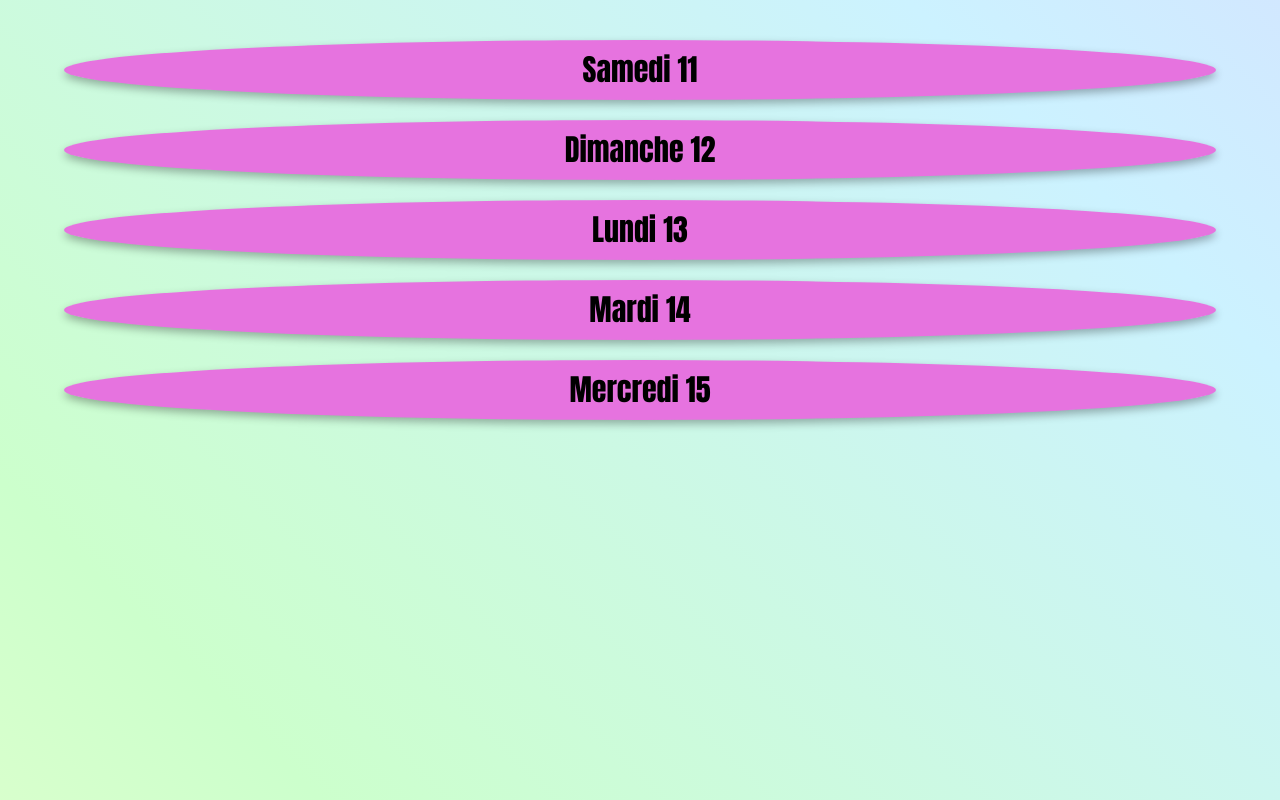
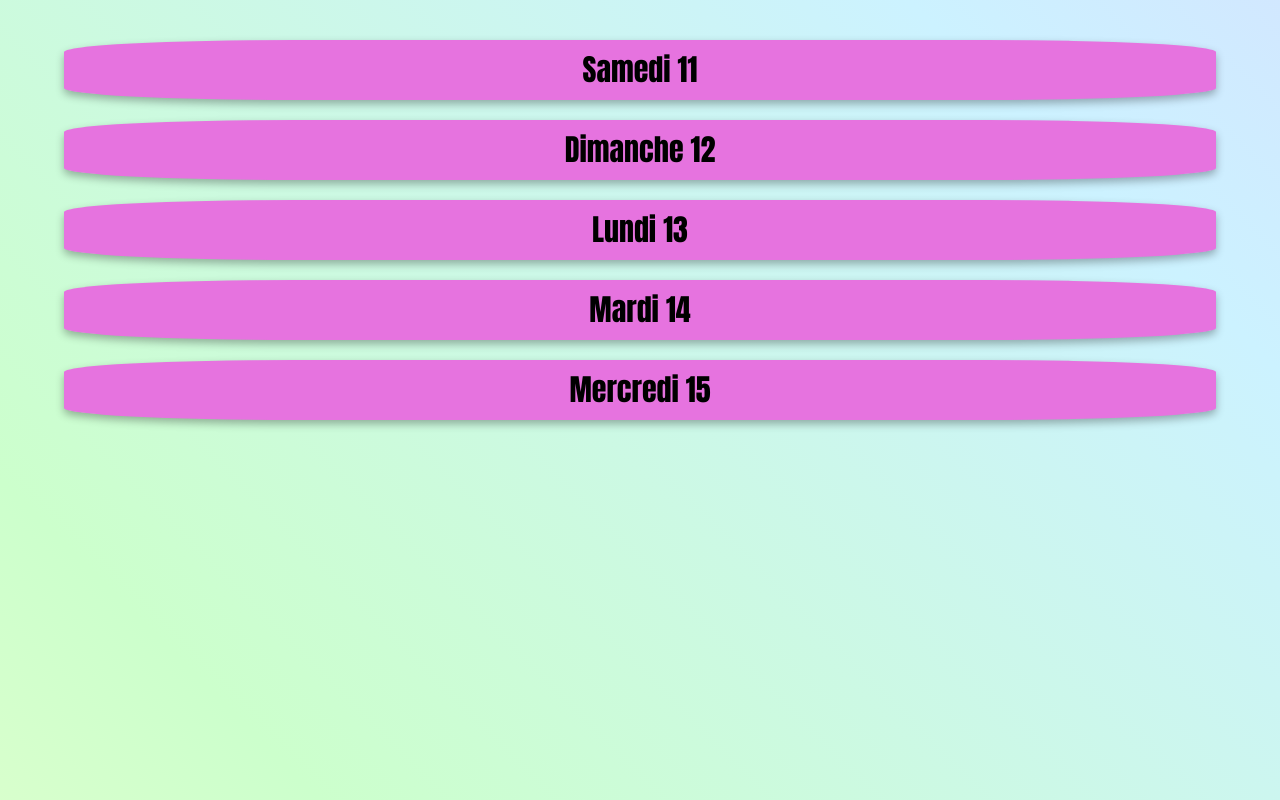
Before and after one commit to St4l3r/Mon-site, a plain HTML site: page octobre2025.html in a window 1280 px wide. Drawn offline with Linux system fonts and the light colour scheme.

Commit message:
Add files via upload

```diff
--- a/octobre2025.html
+++ b/octobre2025.html
@@ -57,7 +57,7 @@
         font-size: 30px;
         text-align: center;
         line-height: 60px;
-        border-radius: 50%;
+        border-radius: 20%;
         text-decoration: none;
         box-shadow: 0 4px 8px rgba(0, 0, 0, 0.3);
         z-index: 1000;
@@ -88,7 +88,7 @@
 </head>
 <body>
 
-    <a href="octobre2025/samedi11" class="bulle b1"> Samedi 11 </a>
+    <a href="octobre2025/samedi11.html" class="bulle b1"> Samedi 11 </a>
     <a href="octobre2025/dimanche12.html" class="bulle b2"> Dimanche 12 </a>
     <a href="octobre2025/lundi13.html" class="bulle b3"> Lundi 13 </a>
     <a href="octobre2025/mardi14.html" class="bulle b4"> Mardi 14 </a>
```
Also changed, not shown: menu.html (+1 -1 lines), rencontre.html (+2 -1 lines).
